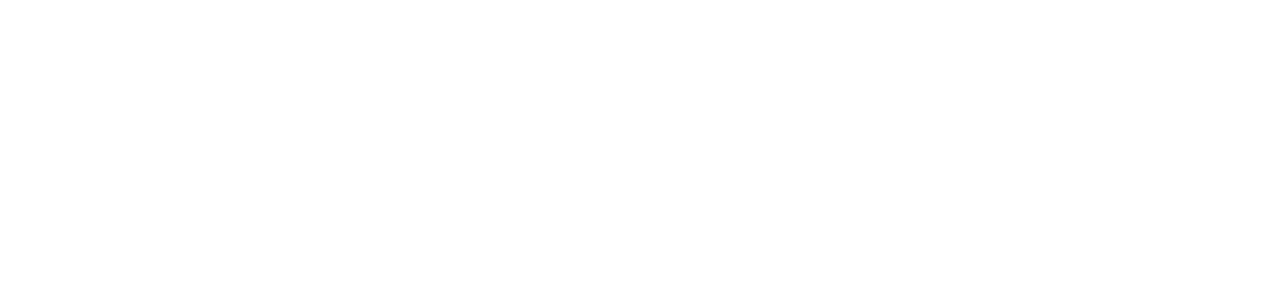
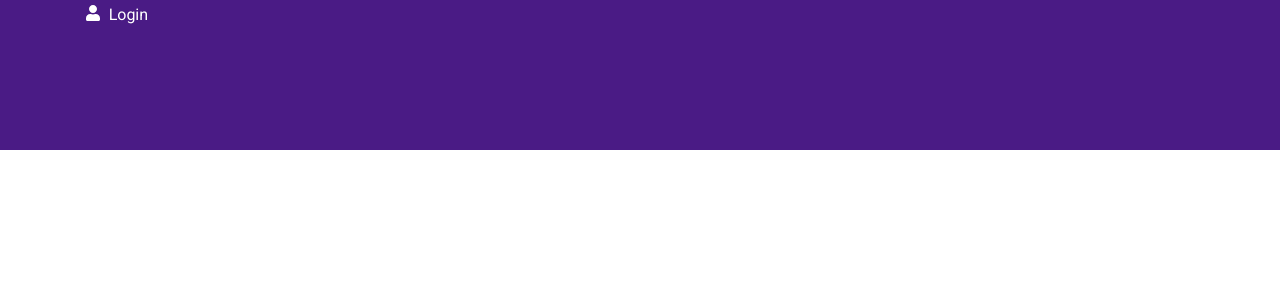
Before and after one commit to Klihsman/TCC, a React (Create React App) app in the folder front-end/: page /search in a window 1280 px wide. Before the commit this address had no page. Shown: the top 300 px of the page. Built offline with nearby package versions, Linux system fonts and the light colour scheme.

Commit message:
add partial header and home page

```diff
--- a/front-end/package.json
+++ b/front-end/package.json
@@ -3,6 +3,7 @@
   "version": "0.1.0",
   "private": true,
   "dependencies": {
+    "@fortawesome/fontawesome-free": "^6.1.0",
     "@react-icons/all-files": "^4.1.0",
     "cra-template": "1.1.2",
     "node-sass": "^7.0.1",
--- /dev/null
+++ b/front-end/src/Components/Utils/Header/headers.scss
@@ -0,0 +1,56 @@
+.header-full-width{
+    width: 100%;
+}
+
+.normal-header-height{
+    height: 150px;
+}
+
+.default-normal-header{
+    background-color: #4A1B85;
+    color: #fff;
+
+    align-items: center;
+    justify-content: center;
+}
+
+.profile-container{
+    height: 100%;
+    width: 20%;
+
+    display: flex;
+    justify-content: center;
+}
+
+.normal-header-input-container{
+    height: 100%;
+    width: 55%;
+}
+
+.system-title-container{
+    height: 100%;
+    width: 35%;
+}
+
+.action-with-icon{
+    width: 90%;
+    height: 15%;
+
+    display: flex;
+    justify-content: center;
+
+    padding: 5px;
+    cursor: pointer;
+
+    svg{
+        margin-right: 8px;
+    }
+}
+
+.action-with-icon:hover{
+    span:hover{
+        text-decoration: underline;
+    }
+
+    filter: brightness(90%);
+}
--- /dev/null
+++ b/front-end/src/Components/Utils/Header/index.jsx
@@ -0,0 +1,29 @@
+import React from 'react';
+import { FaUser } from 'react-icons/fa';
+
+import {useNavigate} from 'react-router-dom';
+
+import './headers.scss';
+
+const NormalHeader = ()=> {
+    const navigate = useNavigate();
+
+    function goToLoginPage(){
+        navigate('/login')
+    }
+
+    return(
+        <div className='header-full-width normal-header-height default-normal-header flex-container'>
+            <div className='profile-container'>
+                <div onClick={()=> goToLoginPage()} className='action-with-icon'>
+                    <FaUser/>
+                    <span>Login</span>
+                </div>
+            </div>
+            <div className='normal-header-input-container'></div>
+            <div className='system-title-container'></div>
+        </div>
+    )
+}
+
+export {NormalHeader};
--- a/front-end/src/Pages/Home/index.jsx
+++ b/front-end/src/Pages/Home/index.jsx
@@ -1,13 +1,16 @@
 import React, {useEffect, useState} from 'react';
 import { FaSearch } from "react-icons/fa";
+import {useNavigate} from 'react-router-dom';
 
 import {TextInput} from '../../Components/Utils/Inputs';
 
 const Home = ()=>{
-    const [sugestions, setSugestions] = useState(0);
+    const sugestions = ['Node', 'COVID', 'JAVA', 'Automação', 'UX', 'Redes Sociais', 'Drone', 'JavaScript'];
+    const navigate = useNavigate();
 
-    useEffect(()=>{
-    }, [sugestions]);
+    function search(){
+        navigate('/search')
+    }
 
     return(
         <div className="height-100vh width-max flex-container flex-direction-column">
@@ -19,16 +22,17 @@ const Home = ()=>{
                     <label className="default-label" htmlFor="">Procure por trabalhos de pesquisa, TCC’s, projetos, temas e etc...</label>
                     <div className="input-container margin-input-label">
                         <TextInput placeholder={'Pesquisar'}/>
-                        <FaSearch className="default-icon"/>
+                        <FaSearch className="default-icon" onClick={()=> search()}/>
                     </div>
                 </div>
             </div>
-            <div className="height-50vh width-max flex-container align-center justify-center">
+            <div className="height-50vh width-max flex-container margin-top-50 justify-center">
                 <div className="width-45">
                     <div className="width-max">
                         <div className="width-max">
                             <h1 className="title-with-border default-black-title default-black-title-left font-size-1em">Sugestões de temas</h1>
-                            <div className="width-max flex-container justify-between">
+                            <div className="width-max flex-container justify-between flex-wrap-active">
+                                {sugestions.map((item)=> <span className='action-button'>{item}</span>)}
                             </div>
                         </div>
                     </div>
--- /dev/null
+++ b/front-end/src/Pages/Search/index.jsx
@@ -0,0 +1,13 @@
+import React from 'react';
+
+import { NormalHeader } from '../../Components/Utils/Header';
+
+const Search = ()=> {
+    return(
+        <div className='height-100vh width-max flex-container'>
+            <NormalHeader />
+        </div>
+    )
+}
+
+export default Search;
--- a/front-end/src/custom.scss
+++ b/front-end/src/custom.scss
@@ -1,3 +1,14 @@
+.action-button{
+    text-decoration: underline;
+    cursor: pointer;
+
+    margin: 0 5px 5px 0;
+}
+
+.action-button:hover{
+    color: #4d4d4d;
+}
+
 .height-100vh{
     height: 100vh;
 }
@@ -140,6 +151,10 @@
     font-size: 1em;
 }
 
+.flex-wrap-active{
+    flex-wrap: wrap;
+}
+
 .input-container{
     width: 95%;
     height: 30px;
@@ -191,6 +206,10 @@
     margin-top: 3%;
 }
 
+.margin-top-50{
+    margin: 50px 0 0 0;
+}
+
 .title-with-border{
     border-bottom: 1px solid;
 }
--- a/front-end/src/router.jsx
+++ b/front-end/src/router.jsx
@@ -4,6 +4,7 @@ import {BrowserRouter, Route, Routes}  from 'react-router-dom';
 import Home from './Pages/Home';
 import Login from './Pages/Login';
 import SignUp from './Pages/SignUp';
+import Search from './Pages/Search';
 
 const Router = () =>{
     return(
@@ -14,6 +15,7 @@ const Router = () =>{
                 <Route path='/login' element={<Login />} />
 
                 <Route path='/signup' element={<SignUp />} />
+                <Route path='/search' element={<Search />} />
             </Routes>
         </BrowserRouter>
     )
```
Also changed, not shown: 1 other file (tests, documents, lock files or other folders).
